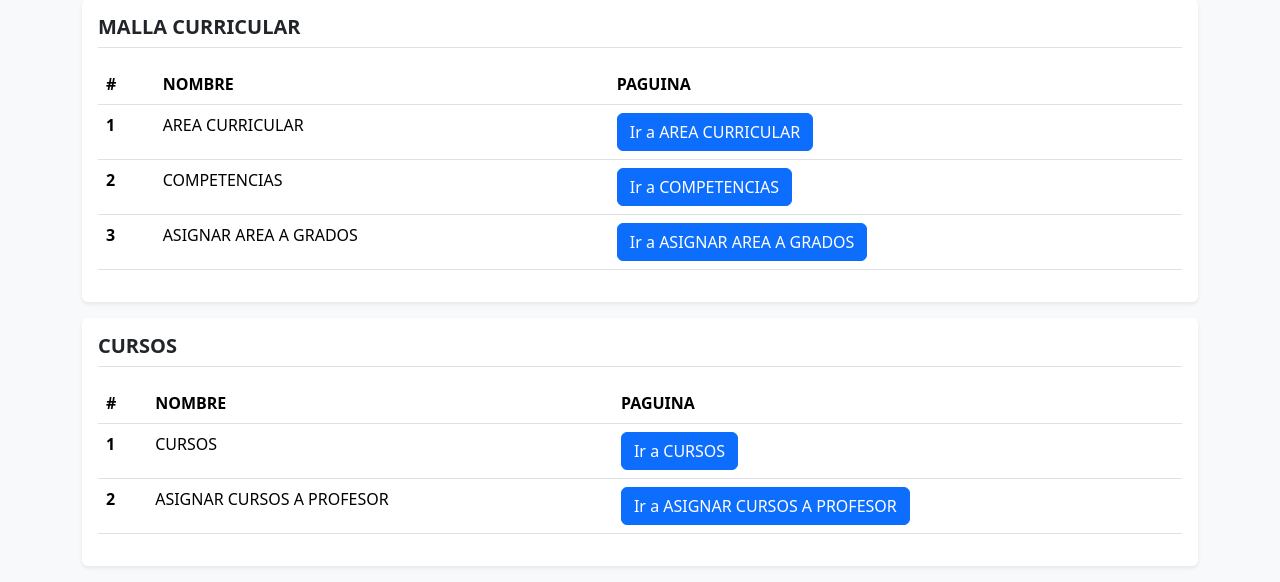
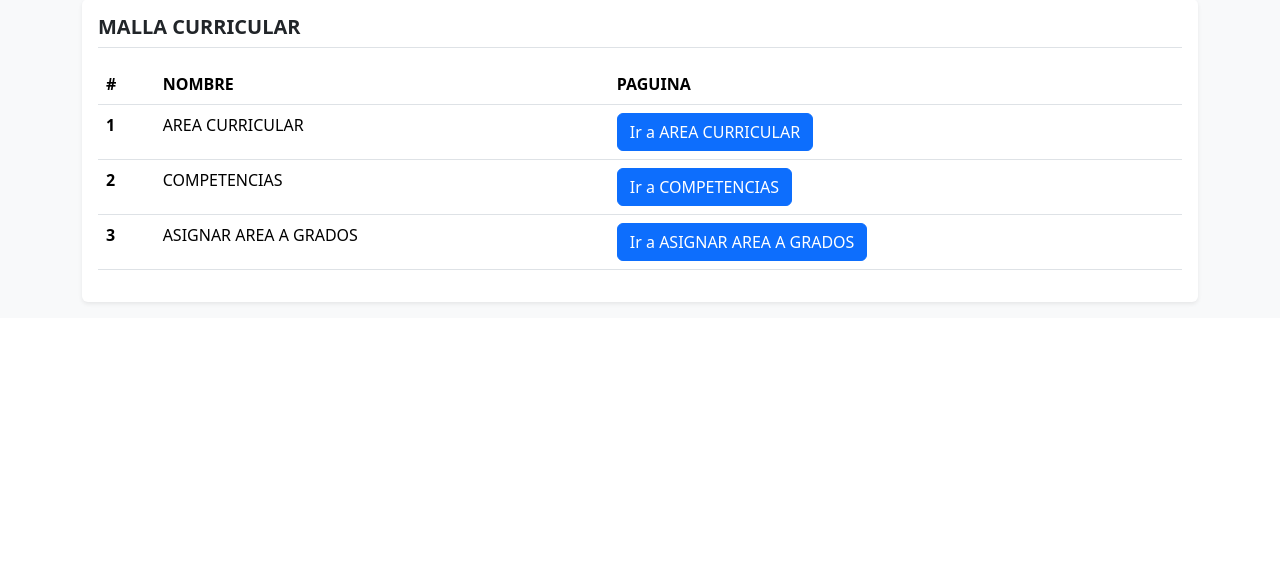
Before and after one commit to MAMV1999/2024, a PHP site: page /Institucion/Vista/Escritorio.php in a window 1280 px wide. Shown: the part 545-1127 px from the top of the page. After the commit the page ends 850 px from the top, so only its background shows below. Run offline with PHP 8.4, Linux system fonts and the light colour scheme; the visitor is signed in with stand-in values (Sample User, id 1).

Commit message:
28102024_1

```diff
--- a/Institucion/Vista/Escritorio.php
+++ b/Institucion/Vista/Escritorio.php
@@ -85,40 +85,6 @@ if (!isset($_SESSION['nombre'])) {
             </div>
         </div>
 
-        <div class="my-3 p-3 bg-body rounded shadow-sm" id="listado">
-            <h5 class="border-bottom pb-2 mb-0"><b>CURSOS</b></h5>
-            <div class="d-flex text-body-secondary pt-3">
-                <br>
-                <?php
-                $array = array(
-                    "1" => array("nombre" => "CURSOS", "link" => "Institucion.php"),
-                    "2" => array("nombre" => "ASIGNAR CURSOS A PROFESOR", "link" => "Institucion.php"),
-                );
-                ?>
-                <table class="table">
-                    <thead>
-                        <tr>
-                            <th scope="col">#</th>
-                            <th scope="col">NOMBRE</th>
-                            <th scope="col">PAGUINA</th>
-                        </tr>
-                    </thead>
-                    <tbody>
-                        <?php
-                        $a = 1;
-                        while ($a <= count($array)) {
-                            echo '<tr>
-                                <th scope="row">' . $a . '</th>
-                                <td>' . $array[$a]["nombre"] . '</td>
-                                <td><a class="btn btn-primary" href="' . $array[$a]["link"] . '" role="button">Ir a ' . $array[$a]["nombre"] . '</a></td>
-                            </tr>';
-                            $a++;
-                        }
-                        ?>
-                    </tbody>
-                </table>
-            </div>
-        </div>
     </main>
     <?php include "../../General/Include/2_footer.php"; ?>
     <script>
```
Also changed, not shown: Institucion/Controlador/GradoCompetencia.php (+7 -6 lines).
